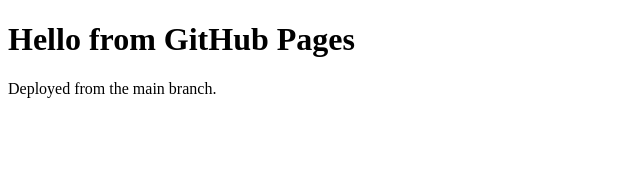
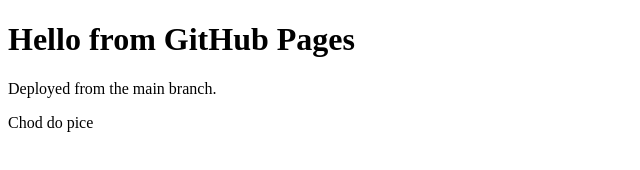
Before and after one commit to TomSlavkovsky/kiddo-math-games, a plain HTML site: page index.html in a window 1280 px wide. Shown: the full height of the page, 0-640 px from the left. Drawn offline with Linux system fonts and the light colour scheme.

Commit message:
Update index.html

```diff
--- a/index.html
+++ b/index.html
@@ -5,3 +5,4 @@
 <title>My Site</title>
 <h1>Hello from GitHub Pages</h1>
 <p>Deployed from the main branch.</p>
+<p>Chod do pice</p>
```
